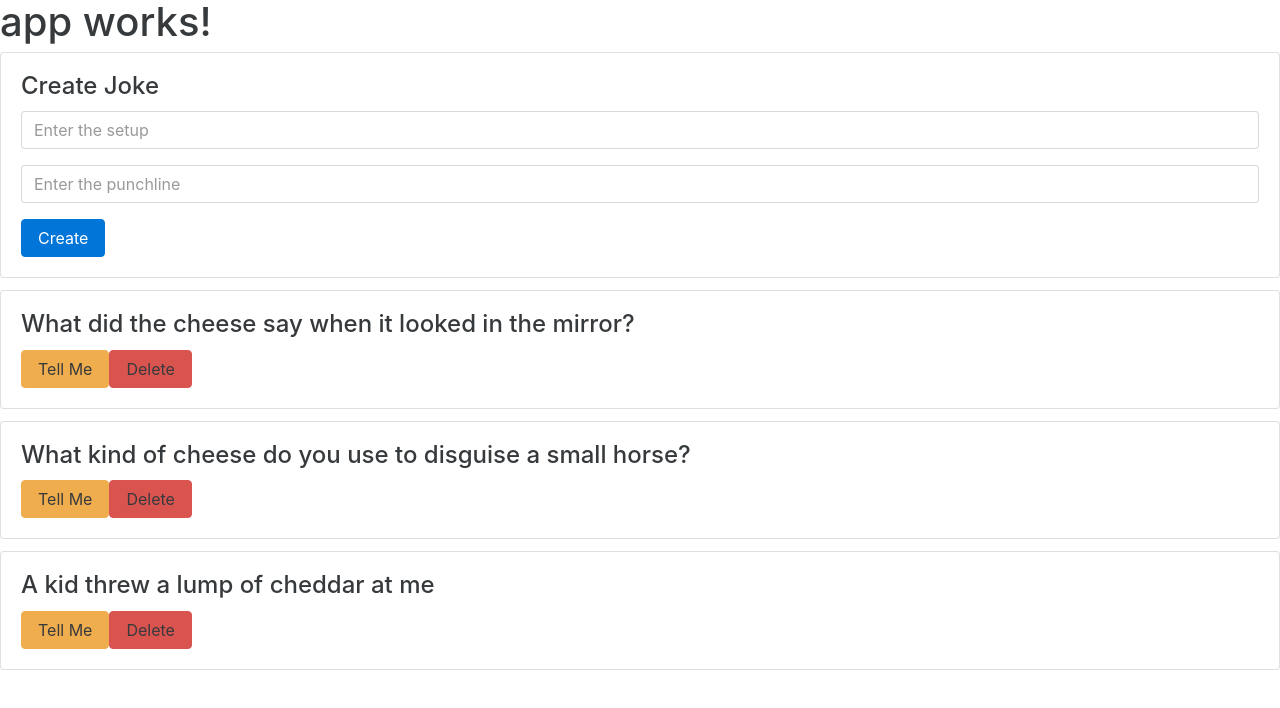
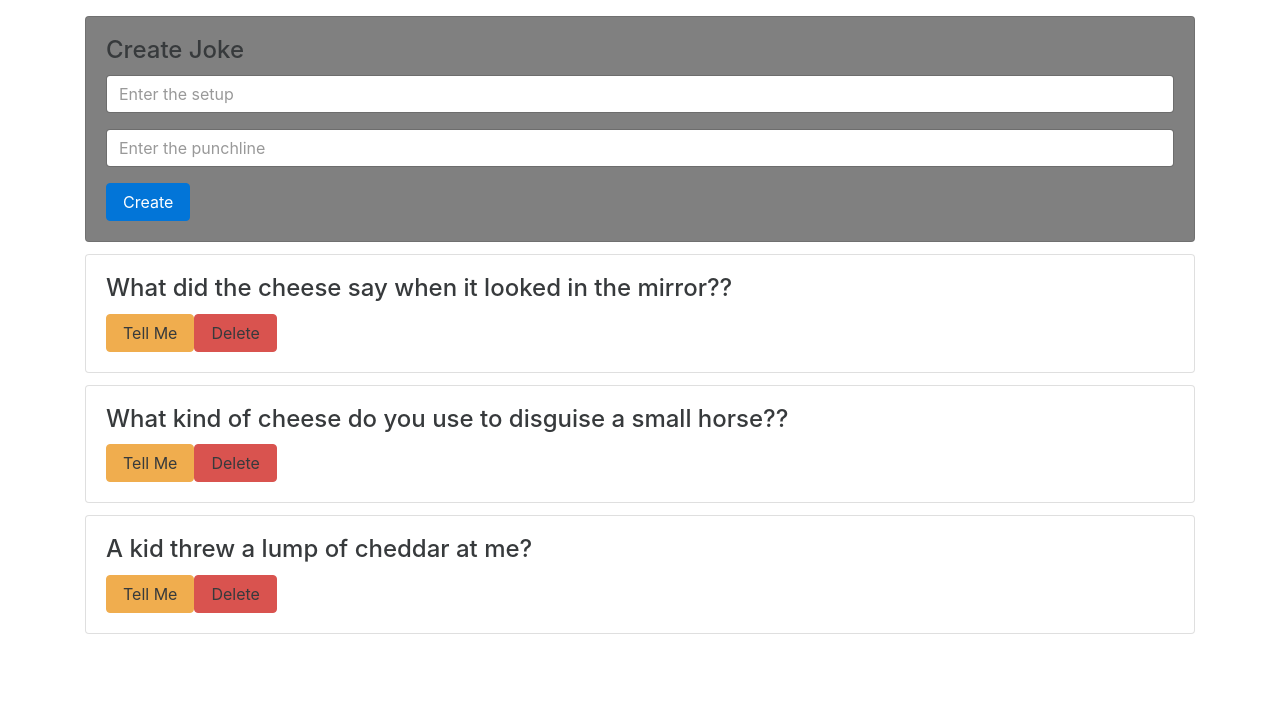
Before and after one commit to liz-zepeda/joke, an Angular app: page / in a window 1280 px wide. Shown: the top 708 px of the page. Built offline with nearby package versions, Linux system fonts and the light colour scheme.

Commit message:
content projection

```diff
--- a/src/app/app.component.html
+++ b/src/app/app.component.html
@@ -1,7 +1,3 @@
-<h1>
-  {{title}}
-</h1>
-
 <app-joke-list>
 
 </app-joke-list>
--- a/src/app/joke-form/joke-form.component.css
+++ b/src/app/joke-form/joke-form.component.css
@@ -0,0 +1,3 @@
+.card {
+    background-color: gray;
+}
--- a/src/app/joke-list/joke-list.component.html
+++ b/src/app/joke-list/joke-list.component.html
@@ -1,2 +1,5 @@
 <app-joke-form (jokeCreated)="addJoke($event)"></app-joke-form>
-<app-joke *ngFor="let j of jokes" [joke]="j" (jokeDeleted)="deleteJoke($event)"></app-joke>
+<app-joke *ngFor="let j of jokes" [joke]="j" (jokeDeleted)="deleteJoke($event)">
+  <span class="setup"> {{j.setup }}?</span>
+  <h1 class="punchline"> {{ j.punchline}} </h1>
+</app-joke>
--- a/src/app/joke/joke.component.html
+++ b/src/app/joke/joke.component.html
@@ -1,7 +1,13 @@
 <div class="card card-block">
-  <h4 class="card-title">{{data.setup}}</h4>
+  <h4 class="card-title">
+    <ng-content select=".setup"></ng-content>
+
+  </h4>
   <p class="card-text"
-     [hidden]="data.hide">{{data.punchline}}</p>
+     [hidden]="data.hide">
+     <ng-content select=".punchline"></ng-content>
+  </p>
+
   <a class="btn btn-warning" (click)="data.toggle()">Tell Me</a>
    <a class="btn btn-danger"
   (click)="deleteItem()"
--- a/src/index.html
+++ b/src/index.html
@@ -8,7 +8,7 @@
   <meta name="viewport" content="width=device-width, initial-scale=1">
   <link rel="icon" type="image/x-icon" href="favicon.ico">
 </head>
-<body>
+<body class="container m-t-1">
   <app-root>Loading...</app-root>
 </body>
 </html>
```
